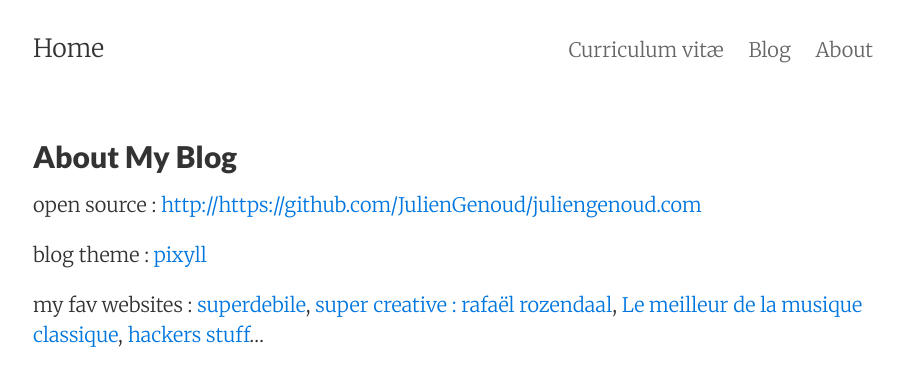
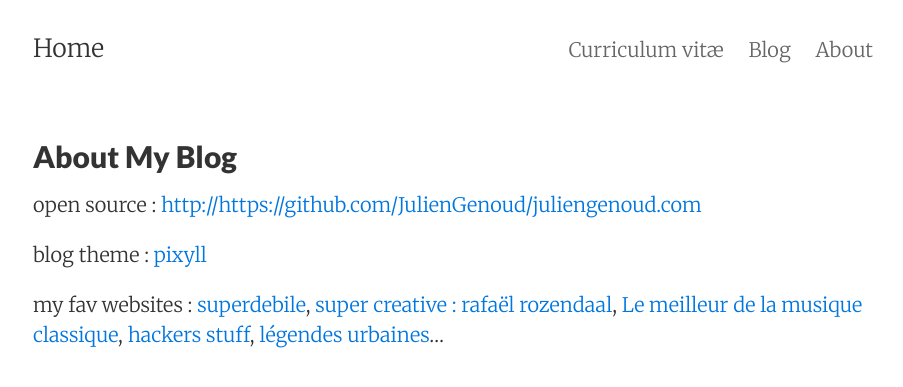
Before and after one commit to JulienGenoud/juliengenoud.com, a Jekyll site: the page built from about.md, in a window 1280 px wide. Shown: the top 387 px of the page, without its empty margins (187-1090 px from the left). Built offline with Jekyll 4.4.1, drawn with Linux system fonts in a browser that asks for light colours; nearby versions of some CDN libraries.

Commit message:
Update about.md

```diff
--- a/about.md
+++ b/about.md
@@ -11,4 +11,5 @@ blog theme : <a href="https://github.com/johnotander/pixyll">pixyll</a>
 my fav websites : <a href="http://superdebile.com/">superdebile</a>,
 <a href="http://www.newrafael.com/websites">super creative : rafaël rozendaal</a>,
 <a href="http://garry.holding.pagesperso-orange.fr/music/best.htm">Le meilleur de la musique classique</a>,
-<a href="https://news.ycombinator.com/best">hackers stuff</a>...
+<a href="https://news.ycombinator.com/best">hackers stuff</a>,
+<a href="https://fr.wikipedia.org/wiki/Liste_de_l%C3%A9gendes_contemporaines">légendes urbaines</a>...
```
